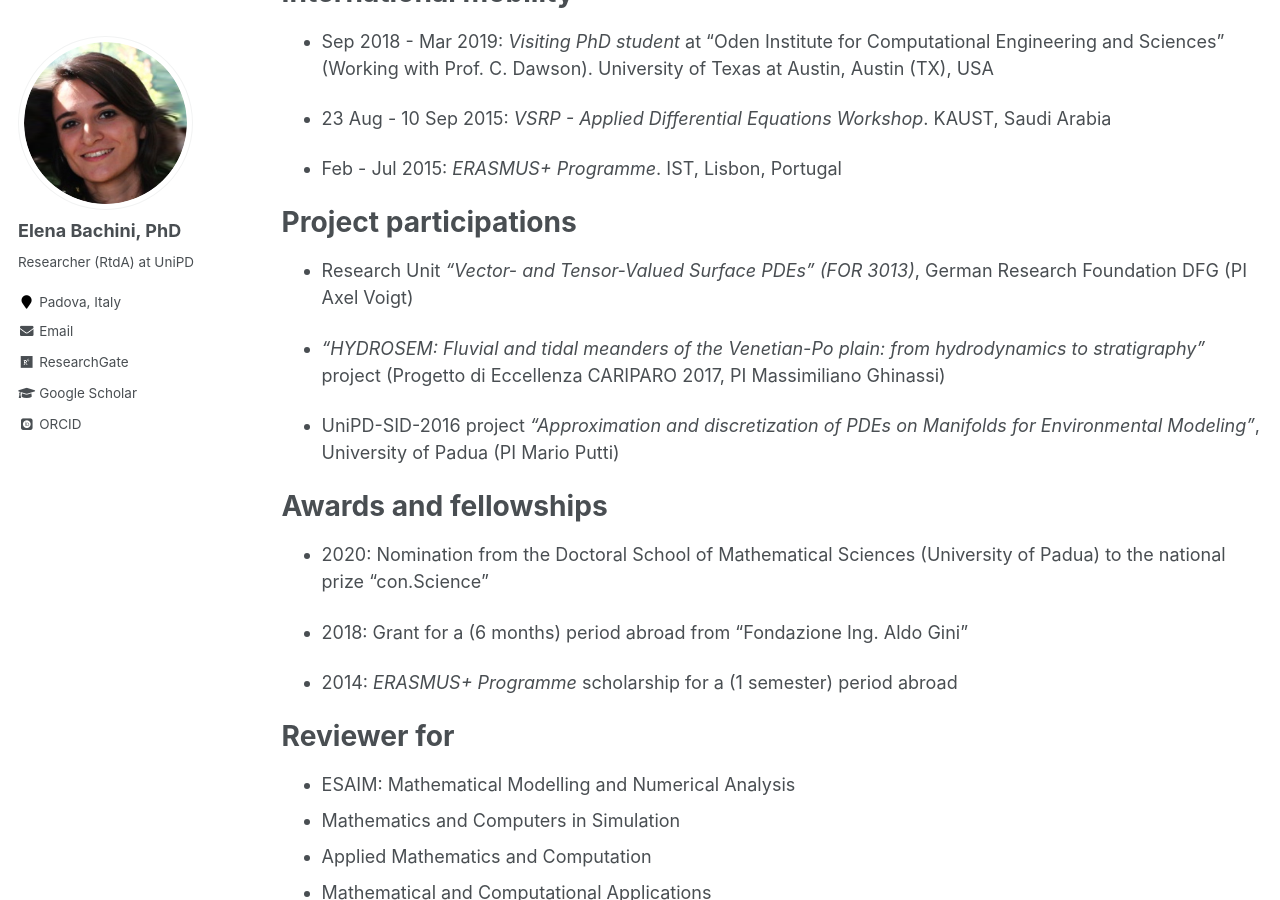
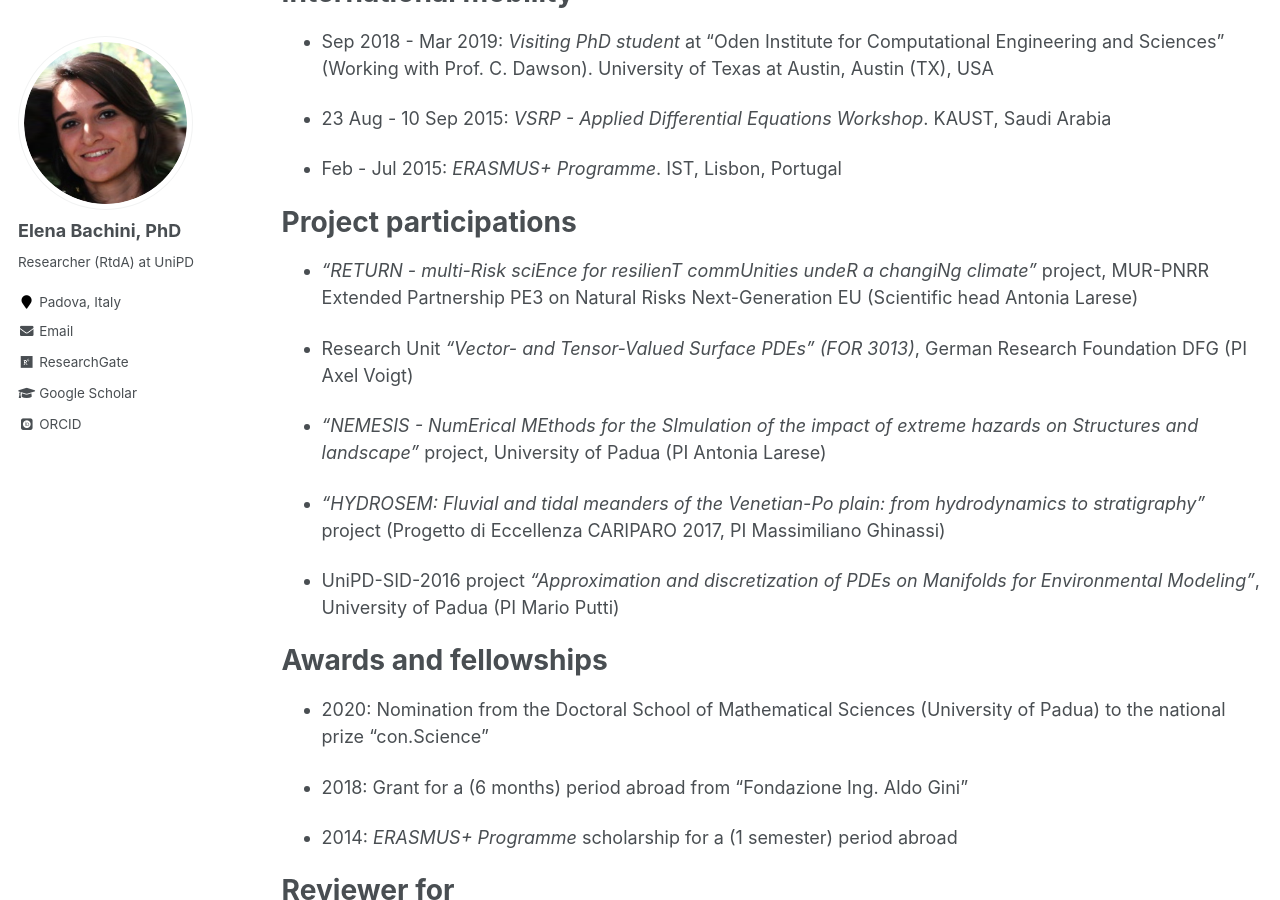
Before and after one commit to elenabachini/elenabachini.github.io, a Jekyll site: the page built from _pages/cv.md, in a window 1280 px wide and 900 px high, scrolled down 702 px. Built offline with Jekyll 4.4.1, drawn with Linux system fonts in a browser that asks for light colours; some web fonts are replaced.

Commit message:
update projects cv

```diff
--- a/_pages/cv.md
+++ b/_pages/cv.md
@@ -39,7 +39,12 @@ International mobility
 
 Project participations
 =====
+* <em>"RETURN - multi-Risk sciEnce for resilienT commUnities undeR a changiNg climate"</em> project, MUR-PNRR  Extended Partnership PE3 on Natural Risks Next-Generation EU (Scientific head Antonia Larese)
+
 * Research Unit <em>“Vector- and Tensor-Valued Surface PDEs” (FOR 3013)</em>, German Research Foundation DFG (PI Axel Voigt)
+
+* <em>"NEMESIS - NumErical MEthods for the SImulation of the impact of extreme hazards on
+Structures and landscape"</em> project, University of Padua (PI Antonia Larese)
 
 * <em>"HYDROSEM: Fluvial and tidal meanders of the Venetian-Po plain: from hydrodynamics to stratigraphy”</em> project (Progetto di Eccellenza CARIPARO 2017, PI Massimiliano Ghinassi)
 
```
